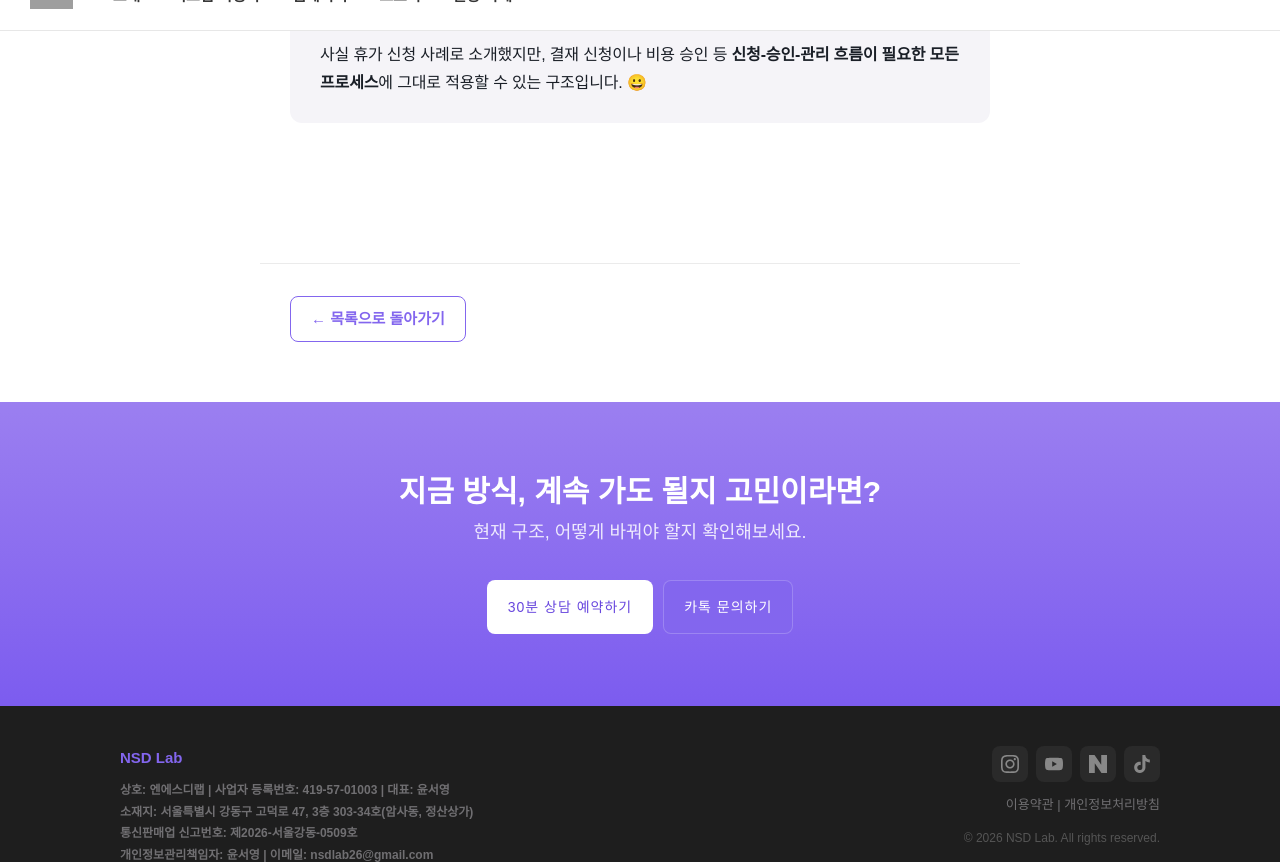
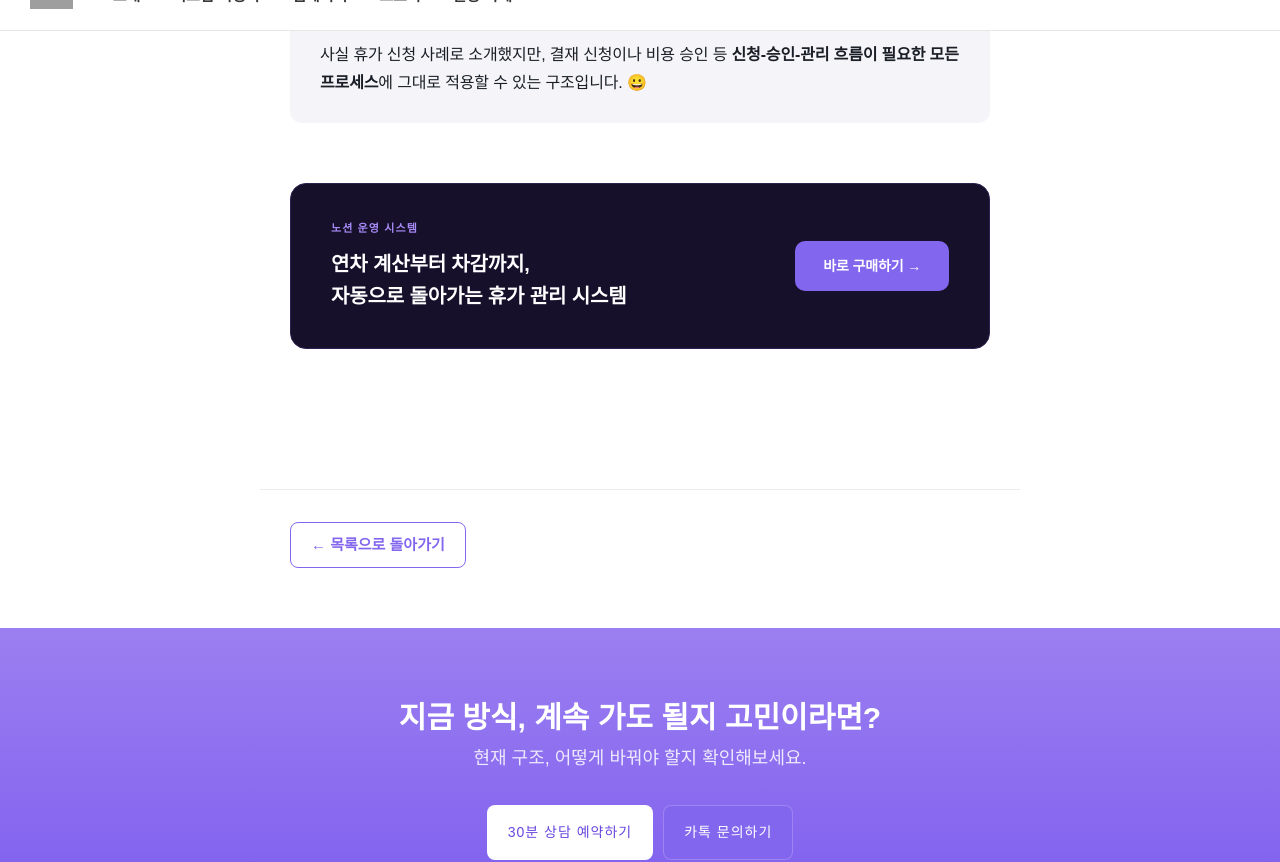
Before and after one commit to nsdlab26/blog, a Jekyll site: the page built from _posts/2026-03-10-leave-management.md, in a window 1280 px wide and 900 px high, scrolled down 6749 px, cut to the strip 38-900 px from the top of the window. Built offline with Jekyll 4.4.1, drawn with Linux system fonts in a browser that asks for light colours; some web fonts are replaced; grey boxes are pictures that could not be loaded.

Commit message:
Update 2026-03-10-leave-management.md

```diff
--- a/_posts/2026-03-10-leave-management.md
+++ b/_posts/2026-03-10-leave-management.md
@@ -84,4 +84,11 @@
 <div style="font-size: 16px; line-height: 1.8; color: #1a1f27; background-color: #f5f4f8; padding: 25px 30px; border-radius: 12px; text-align: left; font-weight: 400;">사실 휴가 신청 사례로 소개했지만, 결재 신청이나 비용 승인 등 <strong style="font-weight: bold;">신청-승인-관리 흐름이 필요한 모든 프로세스</strong>에 그대로 적용할 수 있는 구조입니다. 😀</div>
 </section>
 <p style="margin-top: 32px;"> </p>
+  <div style="background:#16102b; border-radius:16px; padding:36px 40px; display:flex; align-items:center; justify-content:space-between; gap:32px; border:1px solid #2e2250; margin-bottom:60px; flex-wrap:wrap;">
+  <div>
+    <div style="font-size:11px; font-weight:700; letter-spacing:0.1em; color:#a78bf6; margin-bottom:10px; text-transform:uppercase;">노션 운영 시스템</div>
+    <h3 style="margin:0; font-size:20px; font-weight:900; color:#fff; line-height:1.6;">연차 계산부터 차감까지, <br>자동으로 돌아가는 휴가 관리 시스템</h3>
+  </div>
+  <a href="https://www.nsdlab.kr/main/?idx=8" target="_blank" style="display:inline-block; background:#8366EE; color:#fff; font-size:14px; font-weight:700; padding:14px 28px; border-radius:10px; text-decoration:none; white-space:nowrap; flex-shrink:0;">바로 구매하기 →</a>
 </div>
+</div>
```
